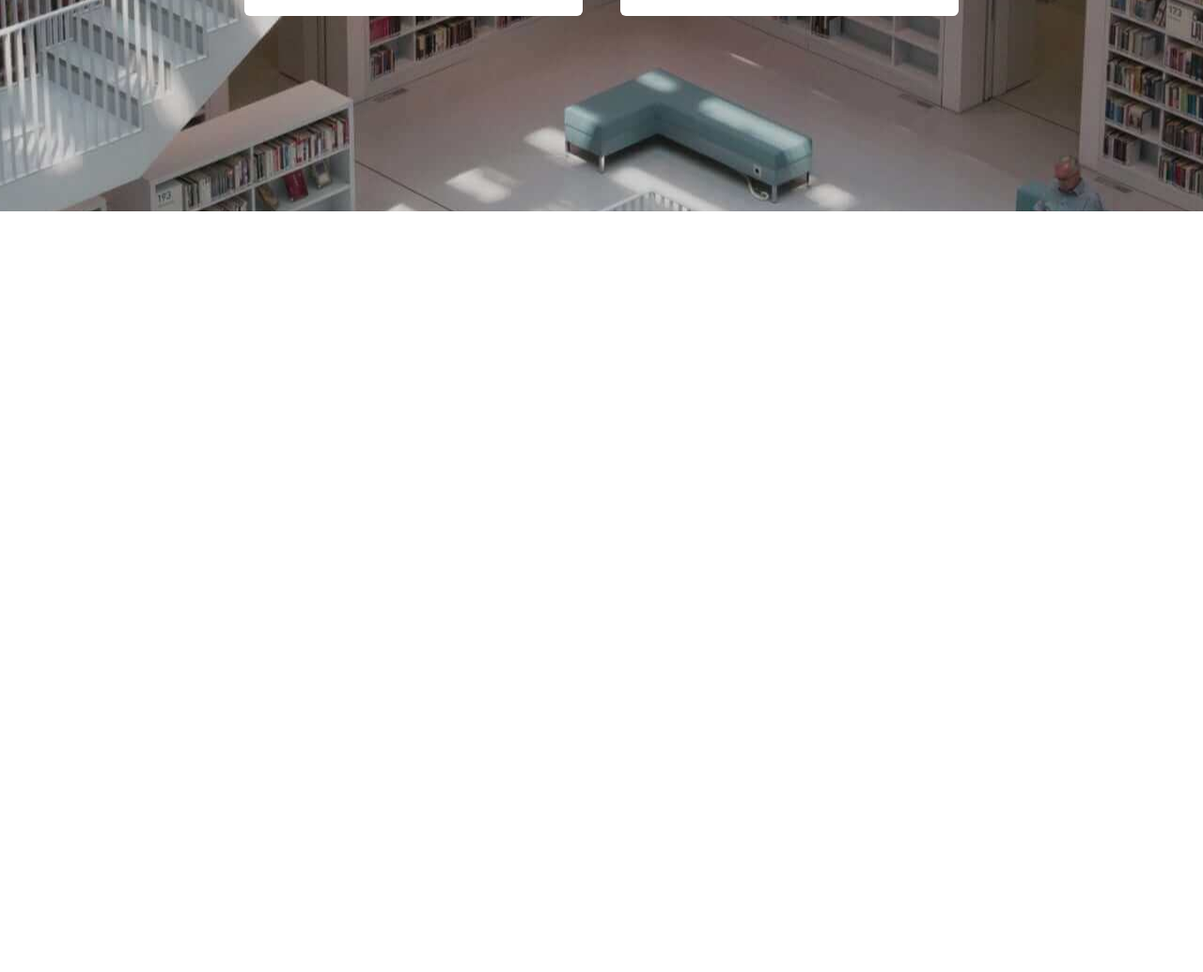
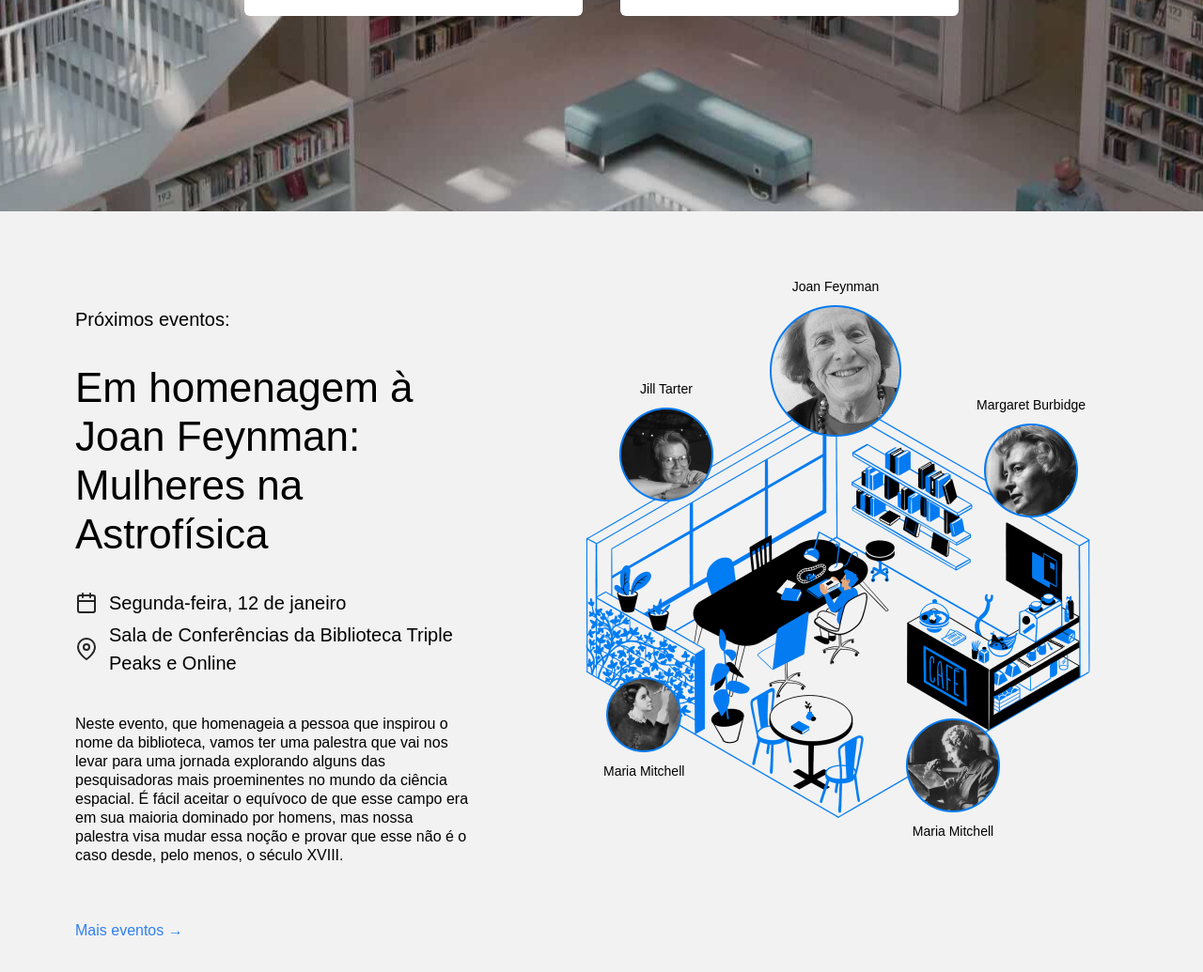
Before and after one commit to simplesmarco/web_project_library_pt, a plain HTML site: page index.html in a window 1280 px wide. Shown: the part 1937-2972 px from the top of the page at 94% size. Before the commit the page ends 2162 px from the top, so only its background shows below. Drawn offline with Linux system fonts and the light colour scheme.

Commit message:
Sprint 3 Part 2

```diff
--- a/index.html
+++ b/index.html
@@ -23,7 +23,7 @@
               <a class="nav__link" href="#staff">Escolhas da Equipe</a>
             </li>
             <li>
-              <a class="nav__link">Eventos</a>
+              <a class="nav__link" href="#events">Eventos</a>
             </li>
             <li>
               <a class="nav__link">Seja um membro</a>
@@ -116,6 +116,91 @@
             </li>
           </ul>
         </section>
+        <section class="events" id="events">
+          <div class="events__content">
+            <h2 class="events__heading">Próximos eventos:</h2>
+            <h3 class="events__title">
+              Em homenagem à Joan Feynman: Mulheres na Astrofísica
+            </h3>
+            <div class="event-info events__info-section">
+              <div class="event-info__item">
+                <img
+                  src="./images/icon_calendar.svg"
+                  alt="Calendar icon"
+                  class="event-info__icon"
+                />
+                <p class="event-info__text">Segunda-feira, 12 de janeiro</p>
+              </div>
+              <div class="event-info__item">
+                <img
+                  src="./images/icon_pin.svg"
+                  alt="Pin icon"
+                  class="event-info__icon"
+                />
+                <p class="event-info__text">
+                  Sala de Conferências da Biblioteca Triple Peaks e Online
+                </p>
+              </div>
+            </div>
+            <p class="events__description">
+              Neste evento, que homenageia a pessoa que inspirou o nome da
+              biblioteca, vamos ter uma palestra que vai nos levar para uma
+              jornada explorando alguns das pesquisadoras mais proeminentes no
+              mundo da ciência espacial. É fácil aceitar o equívoco de que esse
+              campo era em sua maioria dominado por homens, mas nossa palestra
+              visa mudar essa noção e provar que esse não é o caso desde, pelo
+              menos, o século XVIII.
+            </p>
+            <a href="#" class="events__more">Mais eventos &rarr;</a>
+          </div>
+          <div class="events__cover">
+            <img
+              src="./images/cafe.png"
+              alt="Fundo events image"
+              class="events__image"
+            />
+            <div class="person person_name_feynman">
+              <p class="person__caption">Joan Feynman</p>
+              <img
+                src="./images/person_feynman.png"
+                alt="Joan Feynman"
+                class="person__image person__image_size_l"
+              />
+            </div>
+            <div class="person person_name_burbidge">
+              <p class="person__caption">Margaret Burbidge</p>
+              <img
+                src="./images/person_burbidge.png"
+                alt="Margaret Burbidge"
+                class="person__image person__image_size_m"
+              />
+            </div>
+            <div class="person person_name_cannon">
+              <img
+                src="./images/person_cannon.png"
+                alt="Annie Jump Cannon"
+                class="person__image person__image_size_m"
+              />
+              <p class="person__caption">Maria Mitchell</p>
+            </div>
+            <div class="person person_name_mitchell">
+              <img
+                src="./images/person_mitchell.png"
+                alt="Maria Mitchell"
+                class="person__image person__image_size_s"
+              />
+              <p class="person__caption">Maria Mitchell</p>
+            </div>
+            <div class="person person_name_tarter">
+              <p class="person__caption">Jill Tarter</p>
+              <img
+                src="./images/person_tarter.png"
+                alt="Jill Tarter"
+                class="person__image person__image_size_m"
+              />
+            </div>
+          </div>
+        </section>
       </main>
     </div>
   </body>
--- a/styles/style.css
+++ b/styles/style.css
@@ -159,3 +159,137 @@
   color: #838383;
   margin-top: auto;
 }
+
+.events {
+  padding: 100px 0 120px 80px;
+  display: flex;
+  align-items: start;
+  justify-content: space-between;
+  box-sizing: border-box;
+  background-color: #f2f2f2;
+}
+
+.events__content {
+  flex-basis: 580px;
+}
+
+.events__heading {
+  font-size: 20px;
+  font-weight: 500;
+  line-height: 30px;
+  margin: 0;
+}
+
+.events__title {
+  font-size: 44px;
+  font-weight: 500;
+  line-height: 52px;
+  margin: 32px 0 0;
+}
+
+.events__info-section {
+  margin-top: 32px;
+}
+
+.event-info__item {
+  display: flex;
+  align-items: center;
+  margin-bottom: 4px;
+  font-weight: 500;
+}
+
+.event-info__icon {
+  background-repeat: no-repeat;
+  background-position: center;
+  margin-right: 12px;
+  width: 24px;
+  height: 24px;
+}
+
+.event-info__text {
+  font-size: 20px;
+  font-weight: 500;
+  line-height: 30px;
+  margin: 0;
+}
+
+.events__description {
+  margin: 40px 0 60px;
+}
+
+.events__more {
+  color: #2f80ed;
+  text-decoration: none;
+}
+
+.events__cover {
+  flex-grow: 1;
+  flex-shrink: 0;
+  flex-basis: 780px;
+  max-width: 780px;
+  position: relative;
+}
+
+.events__image {
+  max-width: 100%;
+}
+
+.person {
+  position: absolute;
+  display: flex;
+  align-items: center;
+  flex-direction: column;
+  gap: 10px;
+}
+
+.person_name_feynman {
+  position: absolute;
+  top: -30px;
+  left: 319px;
+}
+
+.person_name_burbidge {
+  position: absolute;
+  top: 96px;
+  right: 125px;
+}
+
+.person_name_cannon {
+  position: absolute;
+  bottom: 18px;
+  right: 216px;
+}
+
+.person_name_mitchell {
+  position: absolute;
+  bottom: 82px;
+  left: 142px;
+}
+
+.person_name_tarter {
+  position: absolute;
+  top: 79px;
+  left: 159px;
+}
+
+.person__image {
+  max-width: 100%;
+}
+
+.person__image_size_l {
+  width: 140px;
+}
+
+.person__image_size_m {
+  width: 100px;
+}
+
+.person__image_size_s {
+  width: 80px;
+}
+
+.person__caption {
+  text-align: center;
+  font-size: 14px;
+  margin: 0;
+}
```
